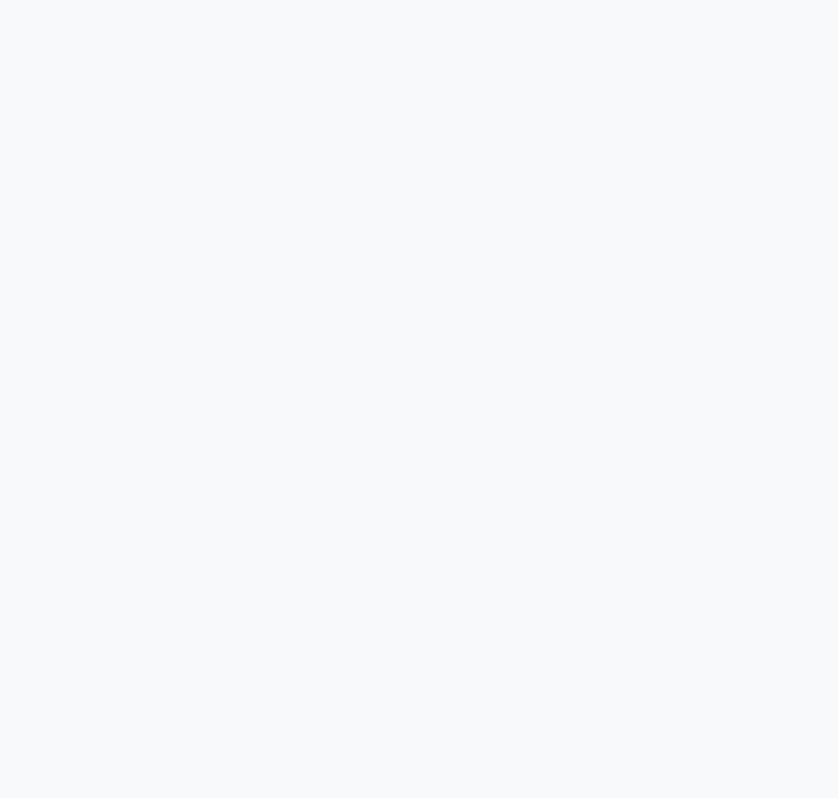
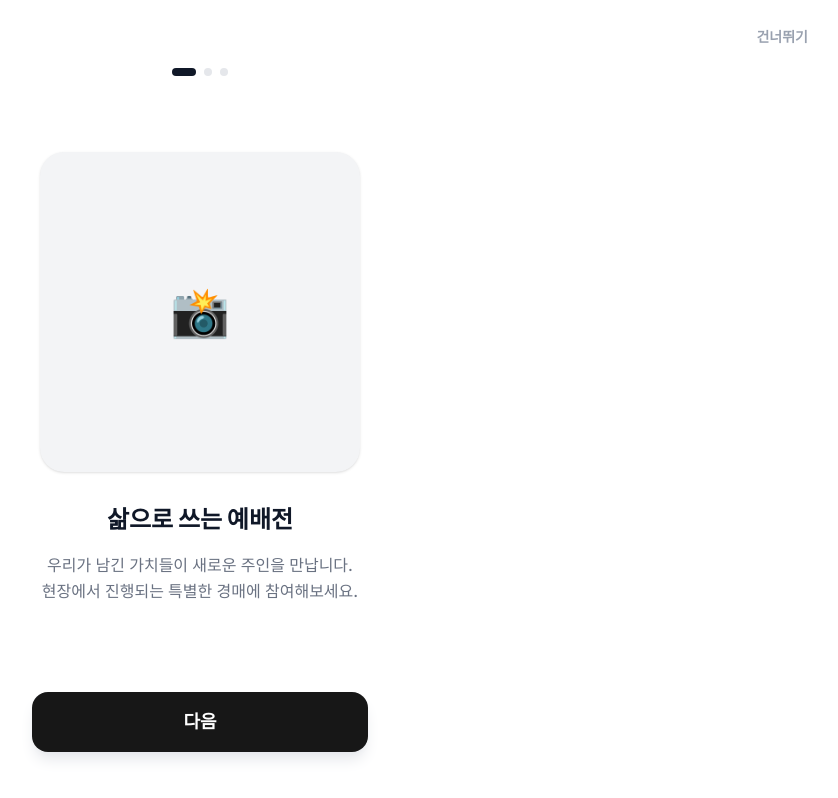
Before and after one commit to kingkiboots/worth-it-auction, a Next.js app: page / in a window 1280 px wide. Before the commit this address had no page. Shown: the whole page, without its empty margins (440-1278 px from the left). Built offline with nearby package versions, Linux system fonts and the light colour scheme; no server answers.

Commit message:
feat: 랜딩 페이지 추가

```diff
--- a/src/app/page.tsx
+++ b/src/app/page.tsx
@@ -1,6 +1,111 @@
+import Link from "next/link";
 import { ROUTES } from "@/shared/config/routes";
-import { redirect } from "next/navigation";
 
-export default function Home() {
-  redirect(ROUTES.AUCTION);
+const ONBOARDING_SLIDES = [
+  {
+    id: "slide-1",
+    nextId: "slide-2",
+    image: "/images/onboarding-1.png",
+    title: "삶으로 쓰는 예배전",
+    description:
+      "우리가 남긴 가치들이 새로운 주인을 만납니다.\n현장에서 진행되는 특별한 경매에 참여해보세요.",
+  },
+  {
+    id: "slide-2",
+    nextId: "slide-3",
+    image: "/images/onboarding-2.png",
+    title: "실시간으로 진행되는 입찰",
+    description:
+      "마음에 드는 물품에 입찰하세요.\n치열한 눈치싸움과 함께 현장의 열기를 느낄 수 있습니다.",
+  },
+  {
+    id: "slide-3",
+    nextId: null,
+    image: "/images/onboarding-3.png",
+    title: "황금빛 낙찰의 순간",
+    description:
+      "시간이 종료되는 순간, 가장 높은 가치를\n인정한 분에게 물품이 최종 낙찰됩니다.",
+  },
+];
+
+export default function LandingPage() {
+  return (
+    <div className="relative flex flex-col h-screen max-h-screen bg-white overflow-hidden">
+      {/*
+        💡 건너뛰기 버튼: 슬라이드 컨테이너 바깥으로 빼서 절대 위치로 고정 (화면 우측 상단 둥둥 띄움)
+        슬라이드가 스크롤돼도 얘는 절대 안 움직입니다!
+      */}
+      <div className="absolute top-6 right-6 z-20">
+        <Link
+          href={ROUTES.AUCTION || "/auction"}
+          className="text-sm font-bold text-gray-400 hover:text-gray-900 transition-colors bg-transparent px-2 py-1 rounded"
+        >
+          건너뛰기
+        </Link>
+      </div>
+
+      <div className="flex w-full h-full overflow-x-hidden scroll-smooth mt-12">
+        {ONBOARDING_SLIDES.map((slide, index) => (
+          <div
+            key={slide.id}
+            id={slide.id}
+            className="flex flex-col w-full h-full shrink-0 relative"
+          >
+            {/* 💡 헤더 영역 (Bullets 전용) - 건너뛰기는 뺐으므로 점들만 정확히 가운데 정렬 */}
+            <div className="flex items-center justify-center w-full h-12">
+              <div className="flex items-center gap-2 min-h-8">
+                {ONBOARDING_SLIDES.map((targetSlide, dotIndex) => (
+                  <a
+                    key={targetSlide.id}
+                    href={`#${targetSlide.id}`}
+                    aria-label={`${dotIndex + 1}번째 슬라이드로 이동`}
+                    className={`block h-2 rounded-full transition-all duration-300 ${
+                      index === dotIndex
+                        ? "w-6 bg-gray-900 pointer-events-none"
+                        : "w-2 bg-gray-200 hover:bg-gray-400"
+                    }`}
+                  />
+                ))}
+              </div>
+            </div>
+
+            {/* 💡 중앙 컨텐츠 영역 */}
+            <div className="flex-1 flex flex-col items-center justify-center px-8 w-full max-w-sm mx-auto pb-4">
+              <div className="w-full aspect-square bg-gray-100 rounded-3xl mb-8 flex items-center justify-center overflow-hidden shadow-sm">
+                <span className="text-5xl text-gray-300">📸</span>
+              </div>
+
+              <div className="text-center w-full">
+                <h1 className="text-2xl font-black text-gray-900 mb-4 break-keep">
+                  {slide.title}
+                </h1>
+                <p className="text-base text-gray-500 font-medium leading-relaxed whitespace-pre-wrap break-keep">
+                  {slide.description}
+                </p>
+              </div>
+            </div>
+
+            {/* 💡 하단 고정 액션 버튼 */}
+            <div className="px-6 pb-12 pt-4 w-full max-w-sm mx-auto">
+              {slide.nextId ? (
+                <a
+                  href={`#${slide.nextId}`}
+                  className="flex items-center justify-center w-full py-4 text-lg font-black text-white bg-[#171717] rounded-2xl hover:bg-gray-800 active:scale-95 transition-all shadow-lg shadow-gray-200"
+                >
+                  다음
+                </a>
+              ) : (
+                <Link
+                  href={ROUTES.AUCTION || "/auction"}
+                  className="flex items-center justify-center w-full py-4 text-lg font-black text-white bg-[#171717] rounded-2xl hover:bg-gray-800 active:scale-95 transition-all shadow-lg shadow-gray-200"
+                >
+                  경매장 입장하기
+                </Link>
+              )}
+            </div>
+          </div>
+        ))}
+      </div>
+    </div>
+  );
 }
```
